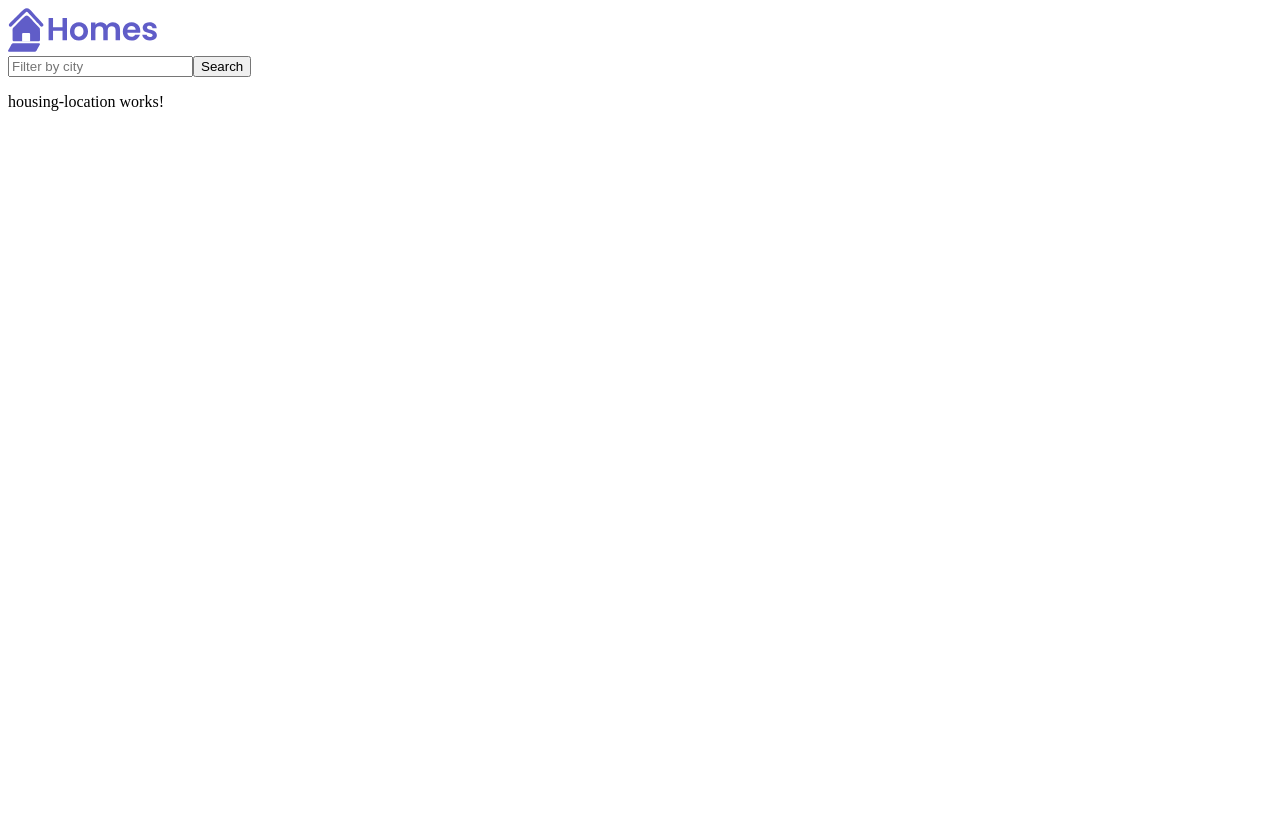
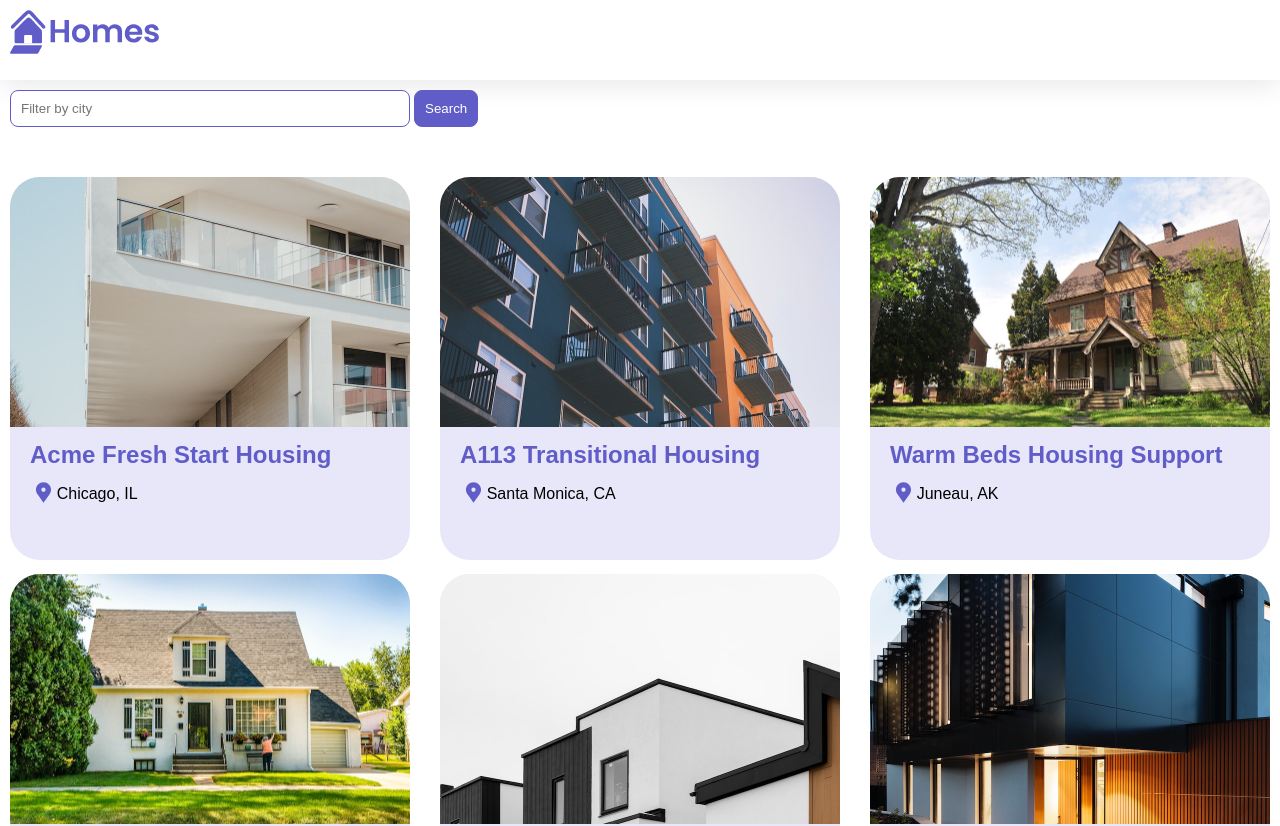
Before and after one commit to AlexeyNovomlinets/angular-sandbox-homes-app, an Angular app: page / in a window 1280 px wide. Shown: the top 826 px of the page. Before the commit the page ends 800 px from the top, so only its background shows below. Built offline with nearby package versions, Linux system fonts and the light colour scheme.

Commit message:
[feat]: step 3

```diff
--- a/src/app/app.component.css
+++ b/src/app/app.component.css
@@ -0,0 +1,14 @@
+:host {
+    --content-padding: 10px;
+}
+
+header {
+    display: block;
+    height: 60px;
+    padding: var(--content-padding);
+    box-shadow: 0px 5px 25px var(--shadow-color);
+}
+
+.content {
+    padding: var(--content-padding);
+}
--- a/src/app/home/home.component.css
+++ b/src/app/home/home.component.css
@@ -0,0 +1,40 @@
+.results {
+    display: grid;
+    column-gap: 14px;
+    row-gap: 14px;
+    grid-template-columns: repeat(auto-fill, minmax(400px, 400px));
+    margin-top: 50px;
+    justify-content: space-between;
+}
+
+input[type="text"] {
+    border: solid 1px var(--primary-color);
+    padding: 10px;
+    border-radius: 8px;
+    margin-right: 4px;
+    display: inline-block;
+    width: 30%;
+}
+
+button {
+    padding: 10px;
+    border: solid 1px var(--primary-color);
+    background: var(--primary-color);
+    color: white;
+    border-radius: 8px;
+}
+
+@media (min-width: 500px) and (max-width: 768px) {
+    .results {
+        grid-template-columns: repeat(2, 1fr);
+    }
+    input[type="text"] {
+        width: 70%;
+    }
+}
+
+@media (max-width: 499px) {
+    .results {
+        grid-template-columns: 1fr;
+    }
+}
--- a/src/app/home/home.component.ts
+++ b/src/app/home/home.component.ts
@@ -1,6 +1,7 @@
 import { CommonModule } from '@angular/common';
 import { Component } from '@angular/core';
 import { HousingLocationComponent } from '../housing-location/housing-location.component';
+import { HousingLocation } from 'src/app/housing-location';
 
 @Component({
   selector: 'app-home',
@@ -17,11 +18,115 @@
       </form>
     </section>
     <section class="results">
-      <app-housing-location></app-housing-location>
+      <app-housing-location
+        *ngFor="let housingLocation of housingLocationList"
+        [location]="housingLocation">
+      </app-housing-location>
     </section>
   `,
   styleUrls: ['./home.component.css']
 })
 export class HomeComponent {
-
+  public readonly housingLocationList: HousingLocation[] = [
+    {
+      id: 0,
+      name: 'Acme Fresh Start Housing',
+      city: 'Chicago',
+      state: 'IL',
+      photo: '/assets/bernard-hermant-CLKGGwIBTaY-unsplash.jpg',
+      availableUnits: 4,
+      wifi: true,
+      laundry: true
+    },
+    {
+      id: 1,
+      name: 'A113 Transitional Housing',
+      city: 'Santa Monica',
+      state: 'CA',
+      photo: '/assets/brandon-griggs-wR11KBaB86U-unsplash.jpg',
+      availableUnits: 0,
+      wifi: false,
+      laundry: true
+    },
+    {
+      id: 2,
+      name: 'Warm Beds Housing Support',
+      city: 'Juneau',
+      state: 'AK',
+      photo: '/assets/i-do-nothing-but-love-lAyXdl1-Wmc-unsplash.jpg',
+      availableUnits: 1,
+      wifi: false,
+      laundry: false
+    },
+    {
+      id: 3,
+      name: 'Homesteady Housing',
+      city: 'Chicago',
+      state: 'IL',
+      photo: '/assets/ian-macdonald-W8z6aiwfi1E-unsplash.jpg',
+      availableUnits: 1,
+      wifi: true,
+      laundry: false
+    },
+    {
+      id: 4,
+      name: 'Happy Homes Group',
+      city: 'Gary',
+      state: 'IN',
+      photo: '/assets/krzysztof-hepner-978RAXoXnH4-unsplash.jpg',
+      availableUnits: 1,
+      wifi: true,
+      laundry: false
+    },
+    {
+      id: 5,
+      name: 'Hopeful Apartment Group',
+      city: 'Oakland',
+      state: 'CA',
+      photo: '/assets/r-architecture-JvQ0Q5IkeMM-unsplash.jpg',
+      availableUnits: 2,
+      wifi: true,
+      laundry: true
+    },
+    {
+      id: 6,
+      name: 'Seriously Safe Towns',
+      city: 'Oakland',
+      state: 'CA',
+      photo: '/assets/phil-hearing-IYfp2Ixe9nM-unsplash.jpg',
+      availableUnits: 5,
+      wifi: true,
+      laundry: true
+    },
+    {
+      id: 7,
+      name: 'Hopeful Housing Solutions',
+      city: 'Oakland',
+      state: 'CA',
+      photo: '/assets/r-architecture-GGupkreKwxA-unsplash.jpg',
+      availableUnits: 2,
+      wifi: true,
+      laundry: true
+    },
+    {
+      id: 8,
+      name: 'Seriously Safe Towns',
+      city: 'Oakland',
+      state: 'CA',
+      photo: '/assets/saru-robert-9rP3mxf8qWI-unsplash.jpg',
+      availableUnits: 10,
+      wifi: false,
+      laundry: false
+    },
+    {
+      id: 9,
+      name: 'Capital Safe Towns',
+      city: 'Portland',
+      state: 'OR',
+      photo: '/assets/webaliser-_TPTXZd9mOo-unsplash.jpg',
+      availableUnits: 6,
+      wifi: true,
+      laundry: true
+    }
+  ];
 }
--- /dev/null
+++ b/src/app/housing-location.ts
@@ -0,0 +1,10 @@
+export interface HousingLocation {
+    id: number;
+    name: string;
+    city: string;
+    state: string;
+    photo: string;
+    availableUnits: number;
+    wifi: boolean;
+    laundry: boolean;
+}
--- a/src/app/housing-location/housing-location.component.css
+++ b/src/app/housing-location/housing-location.component.css
@@ -0,0 +1,38 @@
+.listing {
+    background: var(--accent-color);
+    border-radius: 30px;
+    padding-bottom: 30px;
+}
+
+.listing-heading {
+    color: var(--primary-color);
+    padding: 10px 20px 0 20px;
+}
+
+.listing-photo {
+    height: 250px;
+    width: 100%;
+    object-fit: cover;
+    border-radius: 30px 30px 0 0;
+}
+
+.listing-location {
+    display: flex;
+    align-items: center;
+    padding: 10px 20px 20px 20px;
+}
+
+.listing-location::before {
+    content: url("/assets/location-pin.svg") / "";
+}
+
+section.listing a {
+    padding-left: 20px;
+    text-decoration: none;
+    color: var(--primary-color);
+}
+
+section.listing a::after {
+    content: "\203A";
+    margin-left: 5px;
+}
--- a/src/app/housing-location/housing-location.component.ts
+++ b/src/app/housing-location/housing-location.component.ts
@@ -1,17 +1,20 @@
-import { Component } from '@angular/core';
 import { CommonModule } from '@angular/common';
+import { Component, Input } from '@angular/core';
+import { HousingLocation } from '../housing-location';
 
 @Component({
   selector: 'app-housing-location',
   standalone: true,
   imports: [CommonModule],
   template: `
-    <p>
-      housing-location works!
-    </p>
+    <section class="listing">
+      <img class="listing-photo" [src]="housingLocation.photo" alt="Exterior photo of {{ housingLocation.name }}"/>
+      <h2 class="listing-heading">{{ housingLocation.name }}</h2>
+      <p class="listing-location">{{ housingLocation.city }}, {{ housingLocation.state }}</p>
+    </section>
   `,
   styleUrls: ['./housing-location.component.css']
 })
 export class HousingLocationComponent {
-
+  @Input({ alias: 'location', required: true }) housingLocation!: HousingLocation;
 }
--- a/src/styles.css
+++ b/src/styles.css
@@ -1 +1,23 @@
-/* You can add global styles to this file, and also import other style files */
+* {
+    margin: 0;
+    padding: 0;
+}
+
+body {
+    font-family: 'Be Vietnam Pro', sans-serif;
+}
+
+:root {
+    --primary-color: #605DC8;
+    --secondary-color: #8B89E6;
+    --accent-color: #e8e7fa;
+    --shadow-color: #E8E8E8;
+}
+
+button.primary {
+    padding: 10px;
+    border: solid 1px var(--primary-color);
+    background: var(--primary-color);
+    color: white;
+    border-radius: 8px;
+}
```
